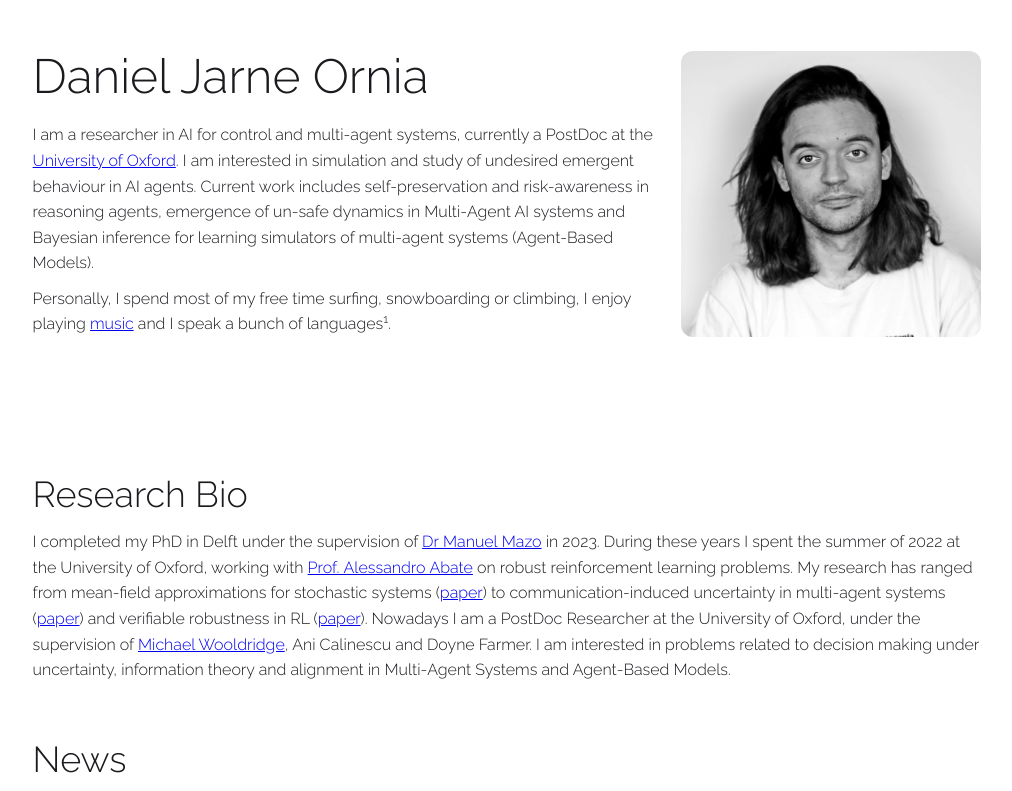
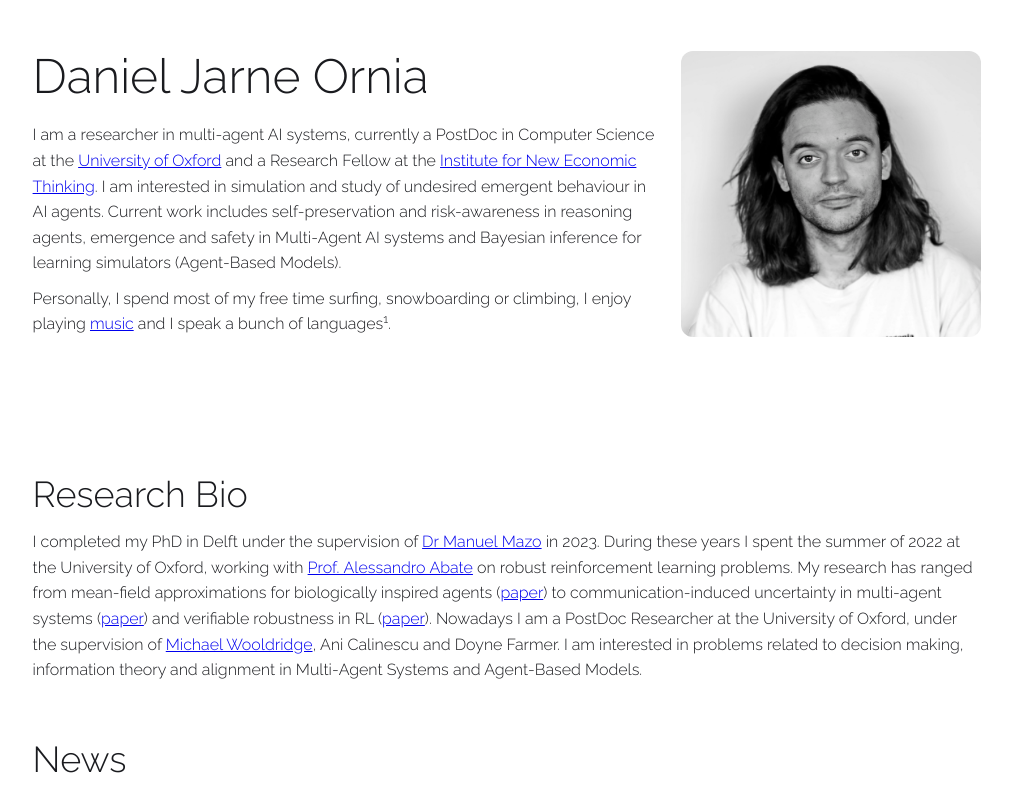
Before and after one commit to danieljarne/danieljarne.github.io, a plain HTML site: page index.html in a window 1280 px wide. Shown: the top 791 px of the page, without its empty margins (133-1145 px from the left). Drawn offline with Linux system fonts and the light colour scheme; a script that the page names is missing.

Commit message:
Update index.html

```diff
--- a/index.html
+++ b/index.html
@@ -146,9 +146,9 @@
     <div class="intro">
       <h1>Daniel Jarne Ornia</h1>
       <p>
-        I am a researcher in AI for control and multi‑agent systems, currently a PostDoc at the
-        <a href="https://largeagentcollider.github.io">University of Oxford</a>.
-       I am interested in simulation and study of undesired emergent behaviour in AI agents. Current work includes self-preservation and risk-awareness in reasoning agents, emergence of un-safe dynamics in Multi-Agent AI systems and Bayesian inference for learning simulators of multi-agent systems (Agent-Based Models).
+        I am a researcher in multi‑agent AI systems, currently a PostDoc in Computer Science at the
+        <a href="https://largeagentcollider.github.io">University of Oxford</a> and a Research Fellow at the <a href="https://www.inet.ox.ac.uk">Institute for New Economic Thinking</a>.
+       I am interested in simulation and study of undesired emergent behaviour in AI agents. Current work includes self-preservation and risk-awareness in reasoning agents, emergence and safety in Multi-Agent AI systems and Bayesian inference for learning simulators (Agent-Based Models).
       </p>
       <p>
         Personally, I spend most of my free time surfing, snowboarding or climbing, I enjoy playing
@@ -167,8 +167,8 @@
       <p>
         I completed my PhD in Delft under the supervision of
         <a href="https://mmazojr.3me.tudelft.nl">Dr&nbsp;Manuel&nbsp;Mazo</a> in 2023. During these years I spent the summer of 2022 at the University of Oxford, working with <a href="https://www.cs.ox.ac.uk/people/alessandro.abate/home.html">Prof.&nbsp;Alessandro&nbsp;Abate</a> on robust reinforcement learning problems.
-        My research has ranged from mean‑field approximations for stochastic systems (<a href="https://ieeexplore.ieee.org/abstract/document/9729570">paper</a>) to communication‑induced uncertainty in multi‑agent systems (<a href="https://link.springer.com/chapter/10.1007/978-3-031-15839-1_16">paper</a>) and verifiable robustness in RL (<a href="https://arxiv.org/abs/2209.15320">paper</a>).
-        Nowadays I am a PostDoc Researcher at the University of Oxford, under the supervision of <a href="https://www.cs.ox.ac.uk/people/michael.wooldridge/">Michael Wooldridge</a>, Ani Calinescu and Doyne Farmer. I am interested in problems related to decision making under uncertainty, information theory and alignment in Multi‑Agent Systems and Agent‑Based Models.
+        My research has ranged from mean‑field approximations for biologically inspired agents (<a href="https://ieeexplore.ieee.org/abstract/document/9729570">paper</a>) to communication‑induced uncertainty in multi‑agent systems (<a href="https://link.springer.com/chapter/10.1007/978-3-031-15839-1_16">paper</a>) and verifiable robustness in RL (<a href="https://arxiv.org/abs/2209.15320">paper</a>).
+        Nowadays I am a PostDoc Researcher at the University of Oxford, under the supervision of <a href="https://www.cs.ox.ac.uk/people/michael.wooldridge/">Michael Wooldridge</a>, Ani Calinescu and Doyne Farmer. I am interested in problems related to decision making, information theory and alignment in Multi‑Agent Systems and Agent‑Based Models.
       </p>
     </section>
 
```
